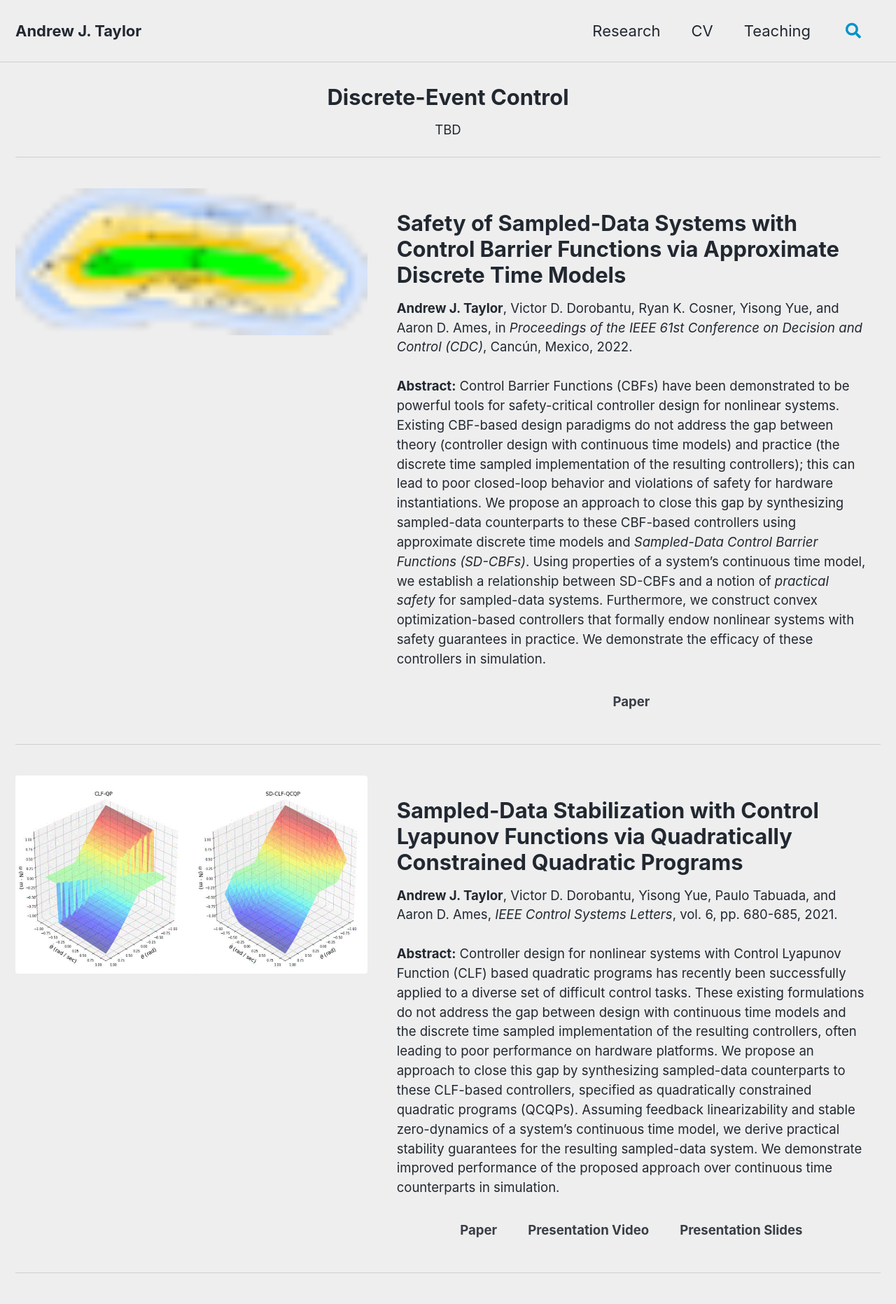
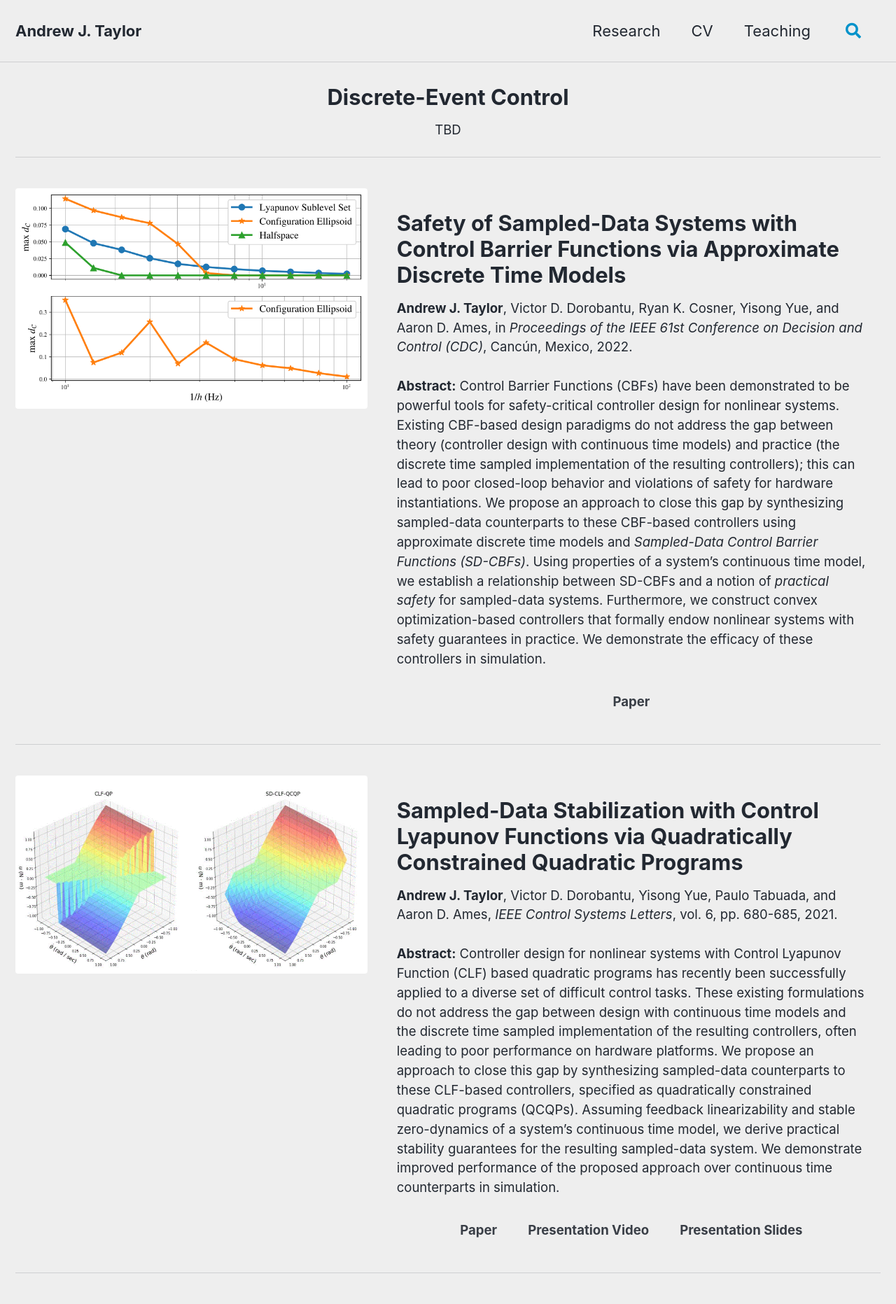
Before and after one commit to andrewjamestaylor/andrewjamestaylor.github.io, a Jekyll site: the page built from _pages/research_projects/discrete_event_control.md, in a window 1280 px wide. Shown: the top 1863 px of the page at 70% size. Built offline with Jekyll 4.4.1, drawn with Linux system fonts in a browser that asks for light colours; cached includes are drawn as plain includes.

Commit message:
solving stupid lfs issue

```diff
--- a/_pages/research_projects/discrete_event_control.md
+++ b/_pages/research_projects/discrete_event_control.md
@@ -30,7 +30,7 @@ feature_row_2:
     btn_label3: "Presentation Slides"
 
 feature_row_3:
-  - image_path: assets/paper_materials/taylor2022safety_of_sampled_data_systems_with_control_barrier_functions_via_approximate_discrete_time_models/ProofFigure.png
+  - image_path: assets/paper_materials/taylor2022safety_of_sampled_data_systems_with_control_barrier_functions_via_approximate_discrete_time_models/all_pendulum_tests.png
     title: "Safety of Sampled-Data Systems with Control Barrier Functions via Approximate Discrete Time Models"
     excerpt: <b> Andrew J. Taylor</b>, Victor D. Dorobantu, Ryan K. Cosner, Yisong Yue, and Aaron D. Ames, in <i>Proceedings of the IEEE 61st Conference on Decision and Control (CDC)</i>, Cancún, Mexico, 2022. <br> <br> <b>Abstract:</b> Control Barrier Functions (CBFs) have been demonstrated to be powerful tools for safety-critical controller design for nonlinear systems. Existing CBF-based design paradigms do not address the gap between theory (controller design with continuous time models) and practice (the discrete time sampled implementation of the resulting controllers); this can lead to poor closed-loop behavior and violations of safety for hardware instantiations.  We propose an approach to close this gap by synthesizing sampled-data counterparts to these CBF-based controllers using approximate discrete time models and <i>Sampled-Data Control Barrier Functions (SD-CBFs)</i>. Using properties of a system's continuous time model, we establish a relationship between SD-CBFs and a notion of <i>practical safety</i> for sampled-data systems. Furthermore, we construct convex optimization-based controllers that formally endow nonlinear systems with safety guarantees in practice. We demonstrate the efficacy of these controllers in simulation.
     url: "assets/paper_materials/taylor2022safety_of_sampled_data_systems_with_control_barrier_functions_via_approximate_discrete_time_models/paper.pdf"
```
Also changed, not shown: assets/paper_materials/taylor2022safety_of_sampled_data_systems_with_control_barrier_functions_via_approximate_discrete_time_models/ProofFigure.png, assets/paper_materials/taylor2022safety_of_sampled_data_systems_with_control_barrier_functions_via_approximate_discrete_time_models/all_pendulum_tests.png (added).
